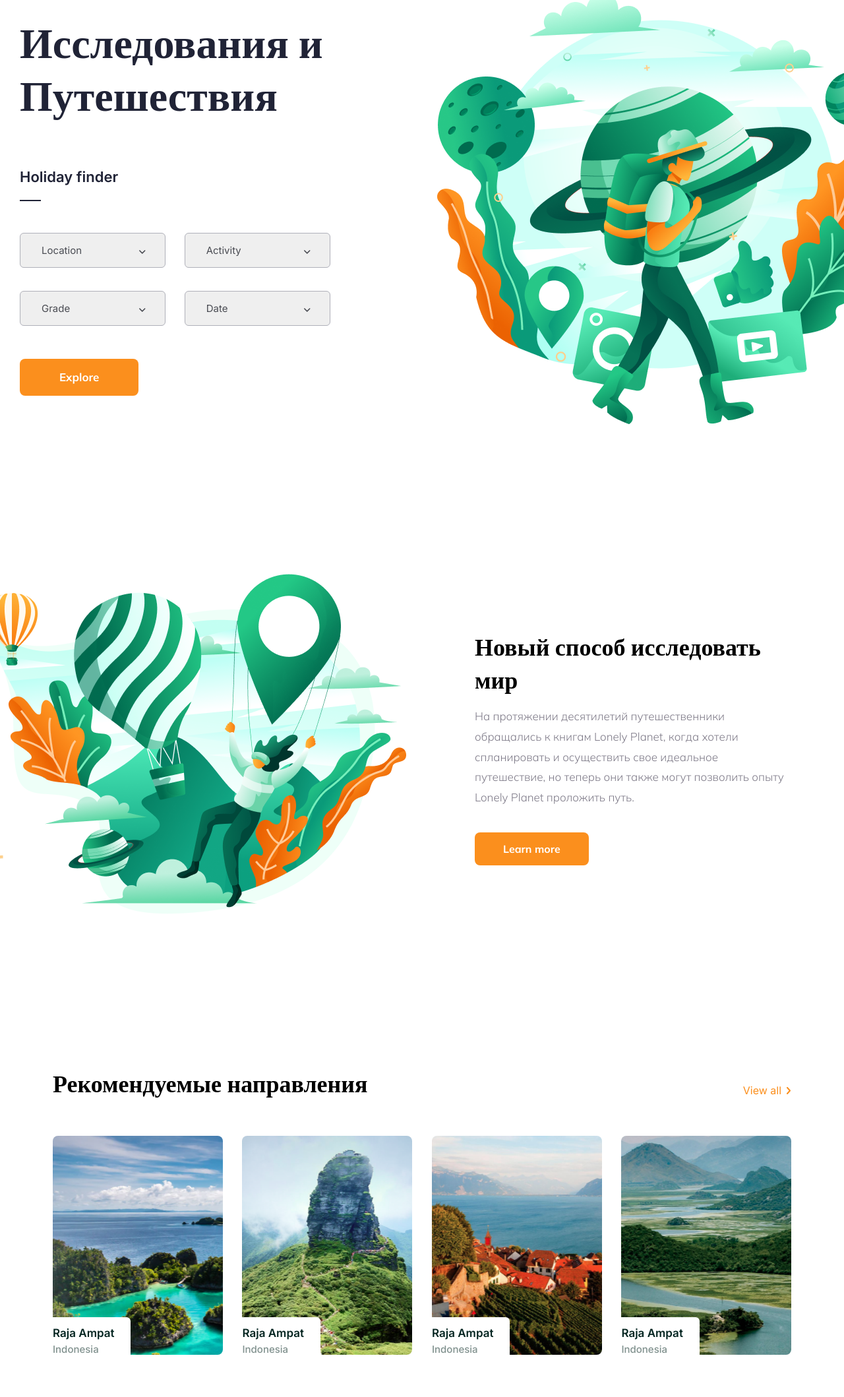
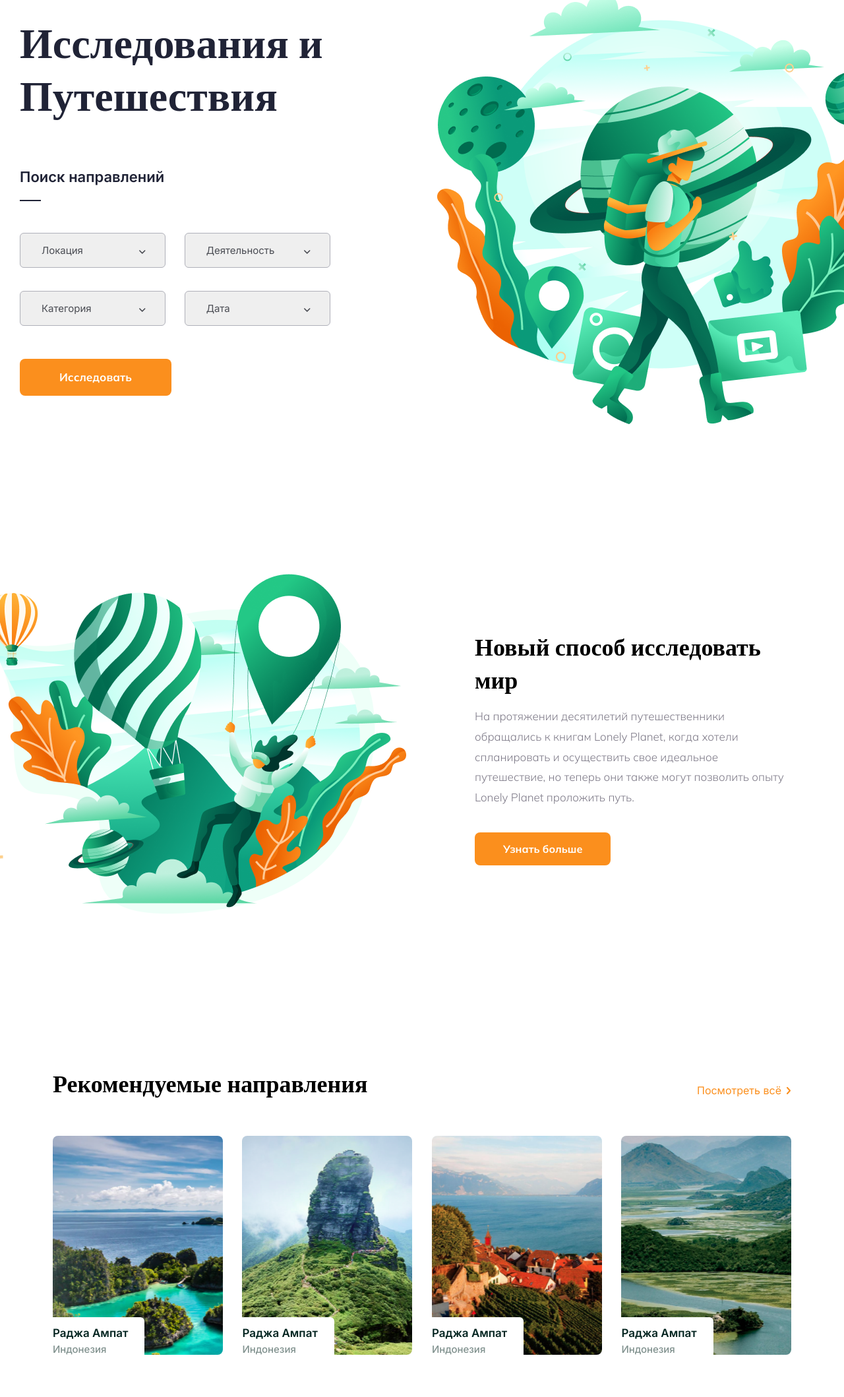
Before and after one commit to MelmanArtem/Travel-Melman, a plain HTML site: page index.html in a window 1280 px wide. Shown: the part 182-2300 px from the top of the page at 66% size. Drawn offline with nearby package versions, Linux system fonts and the light colour scheme.

Commit message:
add changes

```diff
--- a/index.html
+++ b/index.html
@@ -43,33 +43,33 @@
     <section class="page page-01">
         <div class="wrapper">
             <h1 class="title-h1">Исследования и<br>Путешествия</h1>
-            <h3 class="title-h3">Holiday finder</h3>
+            <h3 class="title-h3">Поиск направлений</h3>
             <form class="form">
                 <select class="form-select">
-                    <option value="">Location</option>
-                    <option value="">Russia</option>
-                    <option value="">USA</option>
-                    <option value="">Europe</option>
+                    <option value="">Локация</option>
+                    <option value="">Россия</option>
+                    <option value="">США</option>
+                    <option value="">Европа</option>
                 </select>
                 <select class="form-select">
-                    <option value="">Activity</option>
-                    <option value="">Russia</option>
-                    <option value="">USA</option>
-                    <option value="">Europe</option>
+                    <option value="">Деятельность</option>
+                    <option value="">Россия</option>
+                    <option value="">США</option>
+                    <option value="">Европа</option>
                 </select>
                 <select class="form-select">
-                    <option value="">Grade</option>
-                    <option value="">Russia</option>
-                    <option value="">USA</option>
-                    <option value="">Europe</option>
+                    <option value="">Категория</option>
+                    <option value="">Россия</option>
+                    <option value="">США</option>
+                    <option value="">Европа</option>
                 </select>
                 <select class="form-select">
-                    <option value="">Date</option>
-                    <option value="">Russia</option>
-                    <option value="">USA</option>
-                    <option value="">Europe</option>
+                    <option value="">Дата</option>
+                    <option value="">Россия</option>
+                    <option value="">США</option>
+                    <option value="">Европа</option>
                 </select>
-                <button type="submit" class="form-btn">Explore</button>
+                <button type="submit" class="form-btn">Исследовать</button>
             </form>
             <img src="img/main.png" class="img-main" alt="">
         </div>
@@ -79,7 +79,7 @@
             <div class="box">
                 <h2 class="box-title">Новый способ исследовать мир</h2>
                 <p class="box-description">На протяжении десятилетий путешественники обращались к книгам Lonely Planet, когда хотели спланировать и осуществить свое идеальное путешествие, но теперь они также могут позволить опыту Lonely Planet проложить путь.</p>
-                <a href="#" class="box-link">Learn more</a>
+                <a href="#" class="box-link">Узнать больше</a>
             </div>
             <img src="img/second.png" alt="" class="page-02-img">
         </div>
@@ -88,38 +88,38 @@
         <div class="wrapper">
             <div class="page-03-head">
                 <h2 class="page-03-title">Рекомендуемые направления</h2>
-                <a href="#" class="page-03-link">View all</a>
+                <a href="#" class="page-03-link">Посмотреть всё</a>
             </div>
             <div class="portfolio">
                 <div class="portfolio-item portfolio-item-01">
                     <div class="portfolio-text">
                         <h3>
-                            Raja Ampat
-                            <span>Indonesia</span>
+                            Раджа Ампат
+                            <span>Индонезия</span>
                         </h3>
                     </div>
                 </div>
                 <div class="portfolio-item portfolio-item-02">
                     <div class="portfolio-text">
                         <h3>
-                            Raja Ampat
-                            <span>Indonesia</span>
+                            Раджа Ампат
+                            <span>Индонезия</span>
                         </h3>
                     </div>
                 </div>
                 <div class="portfolio-item portfolio-item-03">
                     <div class="portfolio-text">
                         <h3>
-                            Raja Ampat
-                            <span>Indonesia</span>
+                            Раджа Ампат
+                            <span>Индонезия</span>
                         </h3>
                     </div>
                 </div>
                 <div class="portfolio-item portfolio-item-04">
                     <div class="portfolio-text">
                         <h3>
-                            Raja Ampat
-                            <span>Indonesia</span>
+                            Раджа Ампат
+                            <span>Индонезия</span>
                         </h3>
                     </div>
                 </div>
@@ -130,7 +130,7 @@
         <div class="wrapper">
             <div class="box">
                 <h2 class="box-title">Путеводители по тысяче солнечных мест отдыха</h2>
-                <p class="box-description">Наше приложение city guides (iOS и Android), наполненное советами от наших экспертов на местах, является незаменимым ресурсом до и во время поездки.</p>
+                <p class="box-description">Наше приложение City guides (iOS и Android), наполненное советами от наших экспертов на местах, является незаменимым ресурсом до и во время поездки.</p>
                 <a href="#" class="box-link">Загрузить</a>
             </div>
             <img src="img/guide.png" alt="Guide" class="page-04-img">
@@ -184,21 +184,21 @@
                 </li>
             </ul>
             <ul class="footer-list">
-                <li class="footer-list__item footer-list__item--title">Interests</li>
+                <li class="footer-list__item footer-list__item--title">Интересы</li>
                 <li class="footer-list__item">
-                    <a href="#" class="footer-list__link">Adventure Travel</a>
+                    <a href="#" class="footer-list__link">Приключения и Путешествия</a>
                 </li>
                 <li class="footer-list__item">
-                    <a href="#" class="footer-list__link">Art And Culture</a>
+                    <a href="#" class="footer-list__link">Искусство и Культура</a>
                 </li>
                 <li class="footer-list__item">
-                    <a href="#" class="footer-list__link">Wildlife And Nature</a>
+                    <a href="#" class="footer-list__link">Природа</a>
                 </li>
                 <li class="footer-list__item">
-                    <a href="#" class="footer-list__link">Family Holidays</a>
+                    <a href="#" class="footer-list__link">Семья и Выходные</a>
                 </li>
                 <li class="footer-list__item">
-                    <a href="#" class="footer-list__link">Food And Drink</a>
+                    <a href="#" class="footer-list__link">Еда и Напитки</a>
                 </li>
             </ul>
         </div>
```
